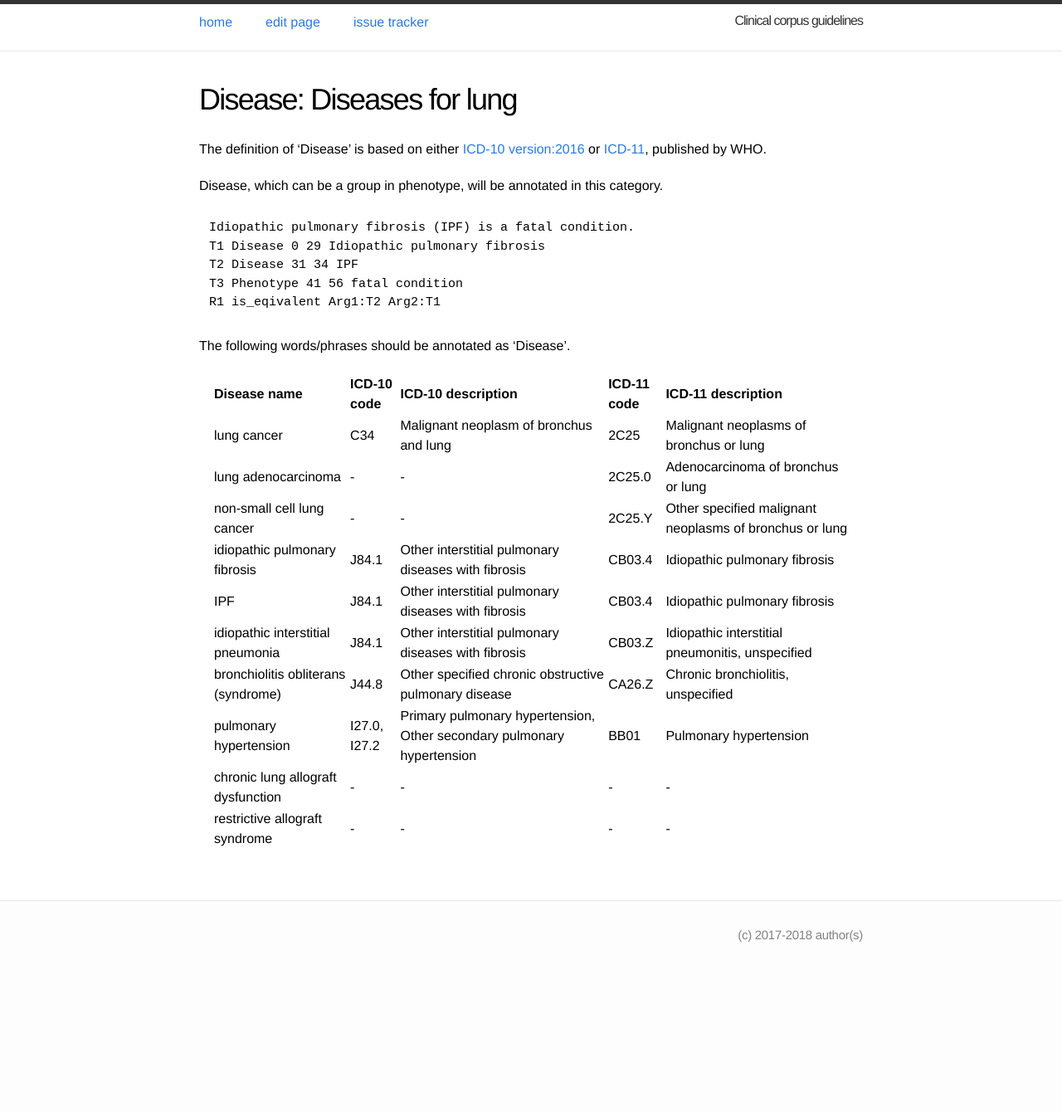
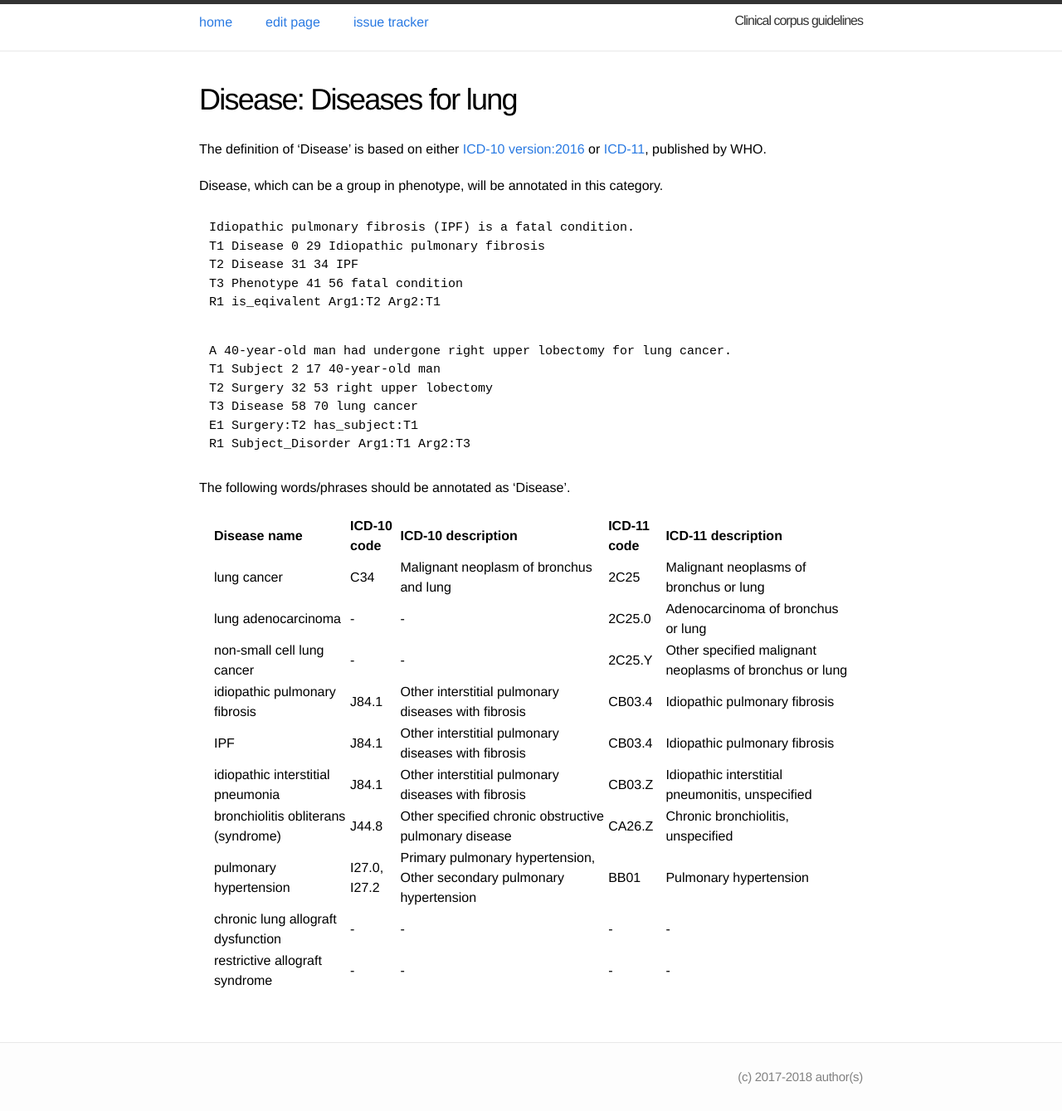
Before and after one commit to ezcatdb/clinicalcorpus-guidelines, a Jekyll site: the page built from _entity/Disease.md, in a window 1280 px wide. Shown: the whole page at 83% size. Built offline with Jekyll 4.4.1, drawn with Linux system fonts in a browser that asks for light colours; before the commit the page ends 1168 px from its top, so only the background shows below that.

Commit message:
upload modified files

```diff
--- a/_entity/Disease.md
+++ b/_entity/Disease.md
@@ -16,6 +16,14 @@ T1 Disease 0 29 Idiopathic pulmonary fibrosis
 T2 Disease 31 34 IPF
 T3 Phenotype 41 56 fatal condition
 R1 is_eqivalent Arg1:T2 Arg2:T1
+~~~
+~~~ ann
+A 40-year-old man had undergone right upper lobectomy for lung cancer.
+T1 Subject 2 17 40-year-old man
+T2 Surgery 32 53 right upper lobectomy
+T3 Disease 58 70 lung cancer
+E1 Surgery:T2 has_subject:T1
+R1 Subject_Disorder Arg1:T1 Arg2:T3
 ~~~
 
 The following words/phrases should be annotated as 'Disease'.
```
Also changed, not shown: _event/Surgery.md (+2 -2 lines).
